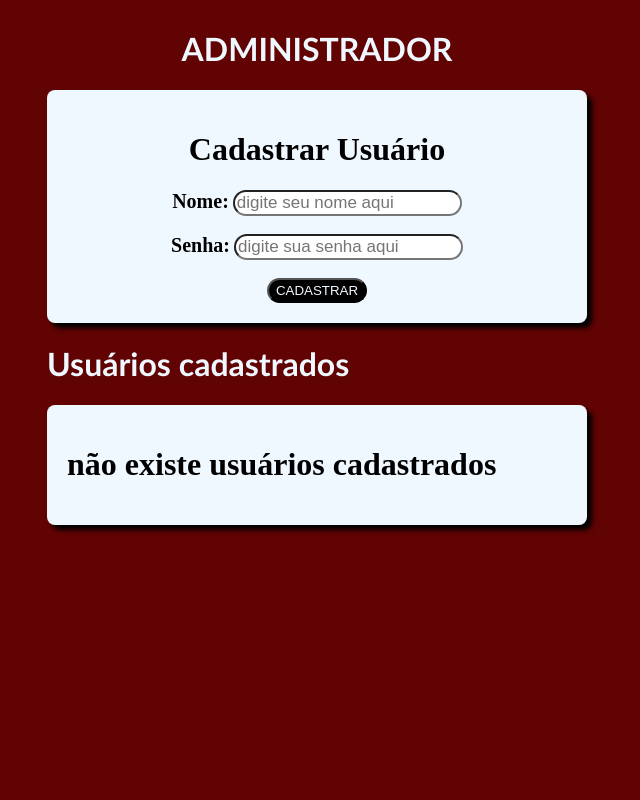
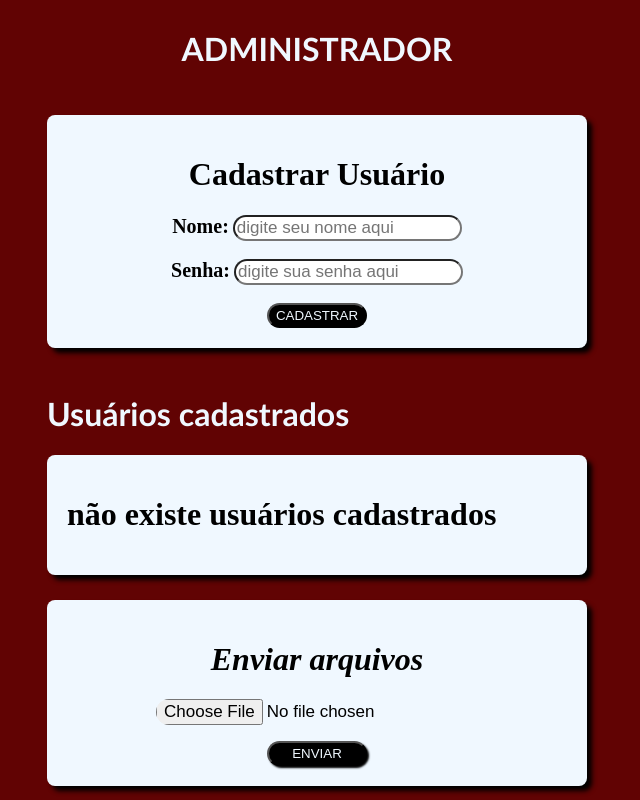
Before and after one commit to Lindgren-07/form-flask, a Flask app: template templates/adm.html in a window 1280 px wide. Shown: the whole page, without its empty margins (323-963 px from the left). Run offline with Flask 3, Linux system fonts and the light colour scheme; the template is opened without the code that fills it, so the values that code supplies are empty.

Commit message:
salvando

```diff
--- a/main.py
+++ b/main.py
@@ -3,6 +3,7 @@
 from flask import Flask, render_template, redirect, request, flash
 import json
 import ast
+import os
 
 app = Flask(__name__)
 app.config['SQLALCHEMY_DATABASE_URI'] = 'mssql+pyodbc://DESKTOP-JIN1HLA/teste?driver=ODBC+Driver+17+for+SQL+Server'
@@ -92,6 +93,20 @@ def excluirUsuario():
     flash(f'{nome} excluido com sucesso')
     return redirect('/adm')
 
+@app.route('/upload', methods=['POST'])
+def upload():
+    global logado
+    logado=True
+
+    arquivo = request.files.get('documento')
+    nome_arquivo = arquivo.filename.replace(" ","-")
+    arquivo.save(os.path.join('arquivos/', nome_arquivo))
+
+    flash('ARQUIVO SALVO')
+
+
+    return redirect('/adm')
+
 
 
 
--- a/static/css/ststyle2.css
+++ b/static/css/ststyle2.css
@@ -5,6 +5,7 @@
     display: flex;
     flex-direction: column;
     align-items: center;
+    gap:25px
 }
 
 #form_fundo{
@@ -77,3 +78,24 @@
     justify-content: center;
 
 }
+
+#enviararquivo{
+    font-style: italic;
+}
+
+#enivarBtn{
+    width: 20%;
+    height:25px;
+    color:aliceblue;
+    background-color: black;
+    box-shadow: 2px 2px 2px black;
+    border-radius: 20px;
+
+
+}
+
+#enivarBtn:hover{
+    background-color: darkgreen;
+    color:black;
+    cursor: pointer;
+}
--- a/templates/adm.html
+++ b/templates/adm.html
@@ -67,6 +67,19 @@
         </div>
     </div>
 
+    <div id="form_fundo" class="upload">
+        <h1 id="enviararquivo">Enviar arquivos</h1>
+        <div id="form_frente" class="upload">
+            <form action="/upload" method="post" enctype="multipart/form-data">
+                <input type="file" name="documento" id="documento">
+                <p></p>
+                <p></p>
+                <button type="submit" id="enivarBtn">ENVIAR</button>
+
+            </form>
+
+        </div>
+    </div>
 
 
 </body>
```
Also changed, not shown: 1 other file.
